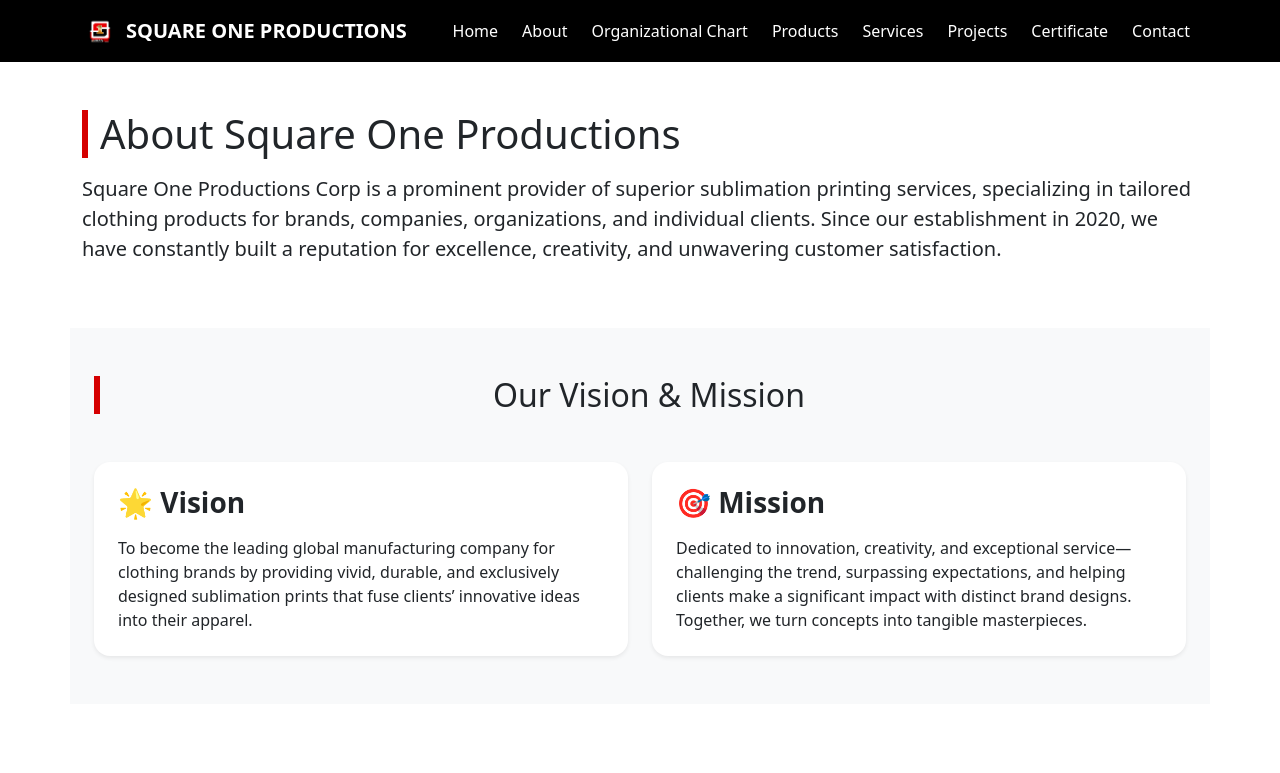
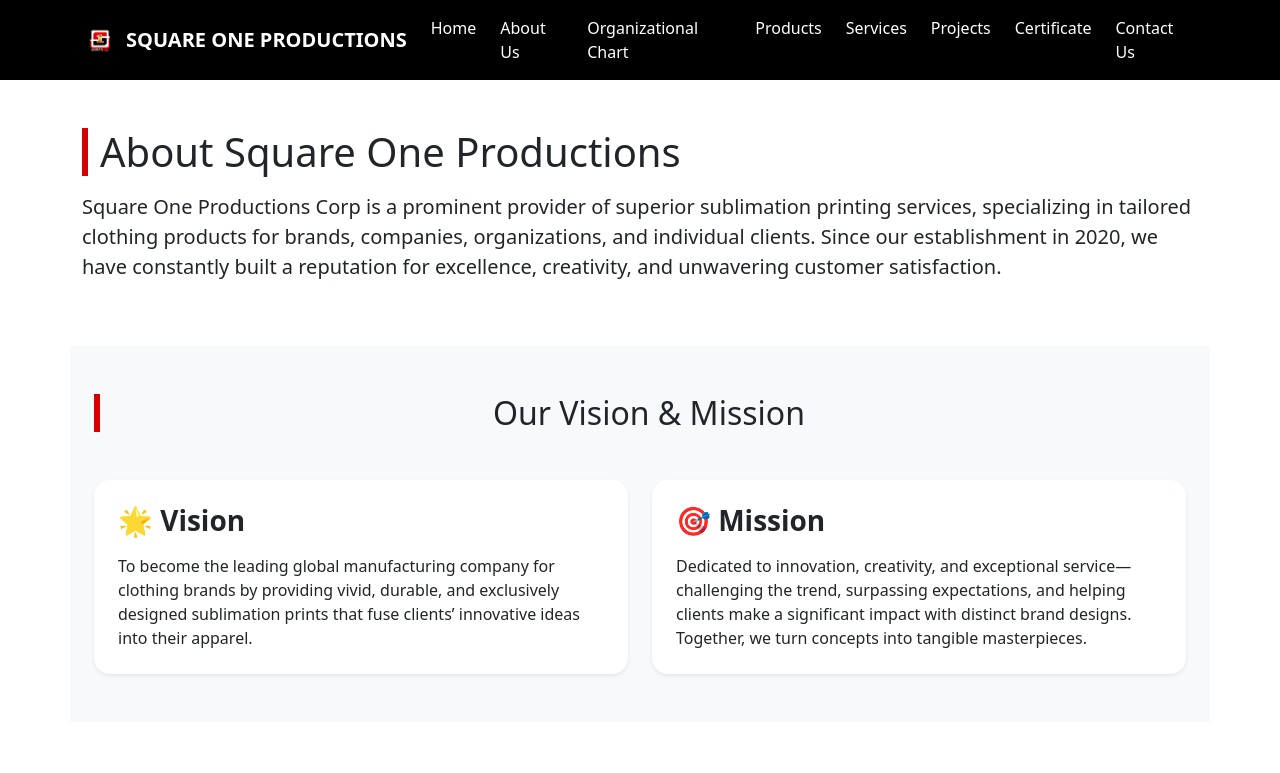
Before and after one commit to jhonwillturaray05-ops/SquareOneProductionsCustoms, a plain HTML site: page about.html in a window 1280 px wide. Shown: the top 773 px of the page. Drawn offline with nearby package versions, Linux system fonts and the light colour scheme.

Commit message:
Update about.html

```diff
--- a/about.html
+++ b/about.html
@@ -21,13 +21,13 @@
     <div id="nav" class="collapse navbar-collapse">
       <ul class="navbar-nav ms-auto gap-lg-2">
         <li class="nav-item"><a class="nav-link" href="index.html">Home</a></li>
-        <li class="nav-item"><a class="nav-link" href="about.html">About</a></li>
+        <li class="nav-item"><a class="nav-link" href="about.html">About Us</a></li>
          <li class="nav-item"><a class="nav-link active" href="organizational-chart.html">Organizational Chart</a></li>
         <li class="nav-item"><a class="nav-link" href="products.html">Products</a></li>
         <li class="nav-item"><a class="nav-link" href="services.html">Services</a></li>
         <li class="nav-item"><a class="nav-link" href="projects.html">Projects</a></li>
         <li class="nav-item"><a class="nav-link" href="Certificate.html">Certificate</a></li>
-        <li class="nav-item"><a class="nav-link" href="contact.html">Contact</a></li>
+        <li class="nav-item"><a class="nav-link" href="contact.html">Contact Us</a></li>
       </ul>
     </div>
   </div>
```
